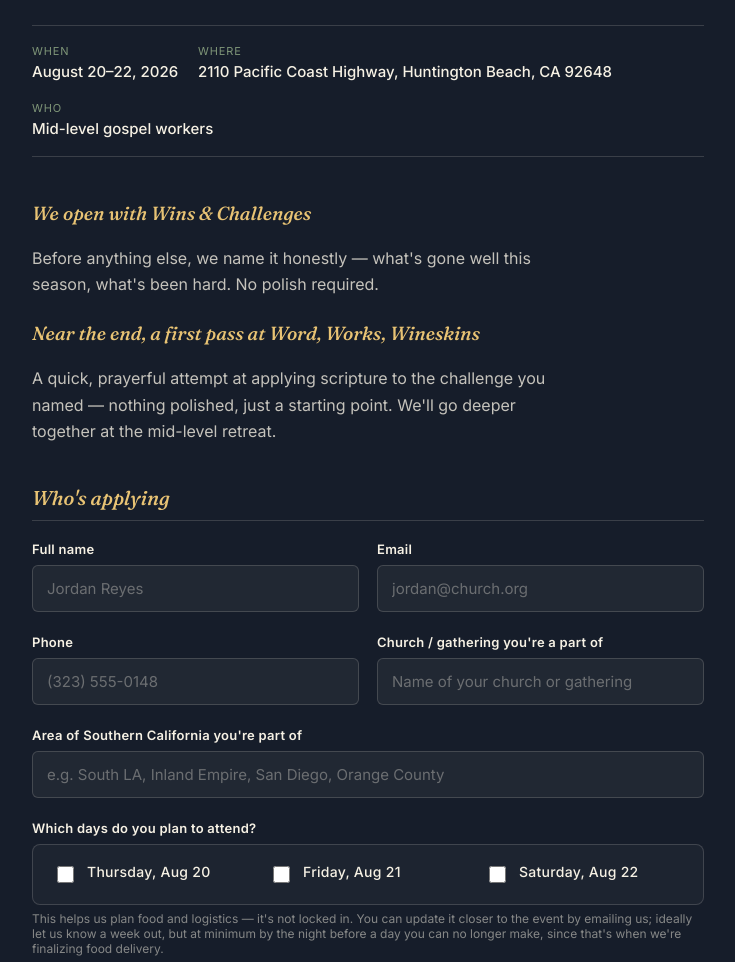
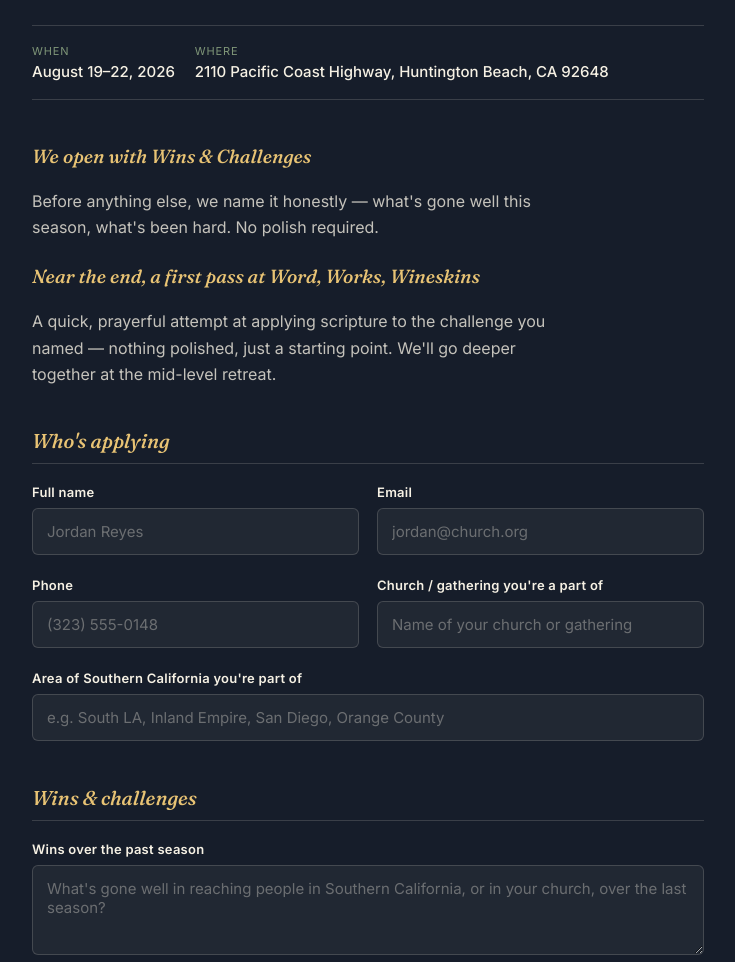
Before and after one commit to claudekovalenko/la-metro-midlevel-2026, a website: page docs/gospel-workers-application.html in a window 1280 px wide. Shown: the part 375-1337 px from the top of the page, without its empty margins (272-1007 px from the left). Drawn offline with Linux system fonts and the light colour scheme.

Commit message:
Update dates to Aug 19-22, remove day-selection checklist and Who meta item (#18)
Co-authored-by: Claude <noreply@anthropic.com>

```diff
--- a/docs/gospel-workers-application.html
+++ b/docs/gospel-workers-application.html
@@ -414,9 +414,8 @@
   <p class="lede">A working retreat for laborers and practitioners leading in their region a few years into the calling — past the beginning, still building. This combined application and church health check-in helps us shape the gathering; responses are reviewed on a rolling basis.</p>
 
   <div class="meta-row">
-    <div class="meta-item"><span>When</span><span>August 20–22, 2026</span></div>
+    <div class="meta-item"><span>When</span><span>August 19–22, 2026</span></div>
     <div class="meta-item"><span>Where</span><span>2110 Pacific Coast Highway, Huntington Beach, CA 92648</span></div>
-    <div class="meta-item"><span>Who</span><span>Mid-level gospel workers</span></div>
   </div>
 
   <div class="thirds">
@@ -455,16 +454,6 @@
     <div class="field">
       <label for="laArea">Area of Southern California you're part of</label>
       <input type="text" id="laArea" placeholder="e.g. South LA, Inland Empire, San Diego, Orange County" required>
-    </div>
-
-    <div class="field">
-      <label>Which days do you plan to attend?</label>
-      <div class="checklist" style="grid-template-columns: 1fr 1fr 1fr;">
-        <div class="check-item"><input type="checkbox" id="attend-thu" value="Thursday, Aug 20"><label for="attend-thu">Thursday, Aug 20</label></div>
-        <div class="check-item"><input type="checkbox" id="attend-fri" value="Friday, Aug 21"><label for="attend-fri">Friday, Aug 21</label></div>
-        <div class="check-item"><input type="checkbox" id="attend-sat" value="Saturday, Aug 22"><label for="attend-sat">Saturday, Aug 22</label></div>
-      </div>
-      <p class="hint">This helps us plan food and logistics — it's not locked in. You can update it closer to the event by emailing us; ideally let us know a week out, but at minimum by the night before a day you can no longer make, since that's when we're finalizing food delivery.</p>
     </div>
 
     <div class="section-label">Wins &amp; challenges</div>
@@ -754,7 +743,6 @@ form.addEventListener('submit', async (e)=>{
     phone: document.getElementById('phone').value.trim(),
     church: document.getElementById('church').value.trim(),
     laArea: document.getElementById('laArea').value.trim(),
-    attendanceDays: Array.from(document.querySelectorAll('input[id^="attend-"]:checked')).map(cb => cb.value),
     wins: document.getElementById('wins').value.trim(),
     challenges: document.getElementById('challenges').value.trim(),
     scriptureWord: document.getElementById('scriptureWord').value.trim(),
```
Also changed, not shown: docs/index.html (+1 -2 lines).
